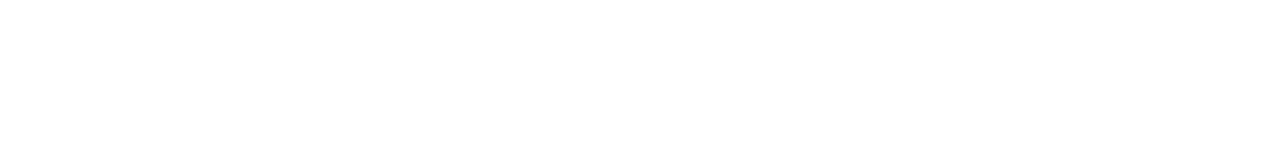
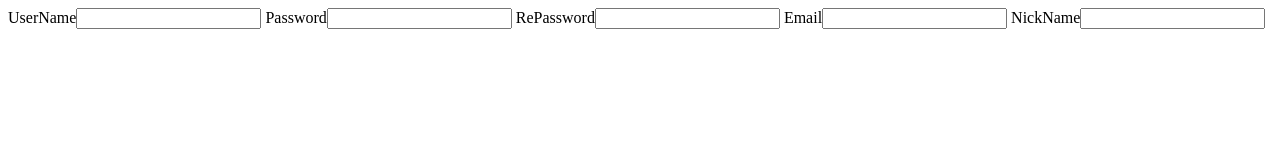
Before and after one commit to wwe1102a/PeakTime, a plain HTML site: page MyTime/register.html in a window 1280 px wide. Drawn offline with Linux system fonts and the light colour scheme.

Commit message:
basic Register and Sign In
update Register and Sign In

```diff
--- a/MyTime/register.html
+++ b/MyTime/register.html
@@ -6,6 +6,11 @@
     <title>Register</title>
 </head>
 <body>
+    UserName<input  maxlength="10">
+    Password<input  maxlength ="20">
+    RePassword<input  maxlength="20">
+    Email<input maxlength="30">
+    NickName<input maxlength="30">
 
 </body>
 </html>
```
Also changed, not shown: MyTime/signin.html (+2 -0 lines).
